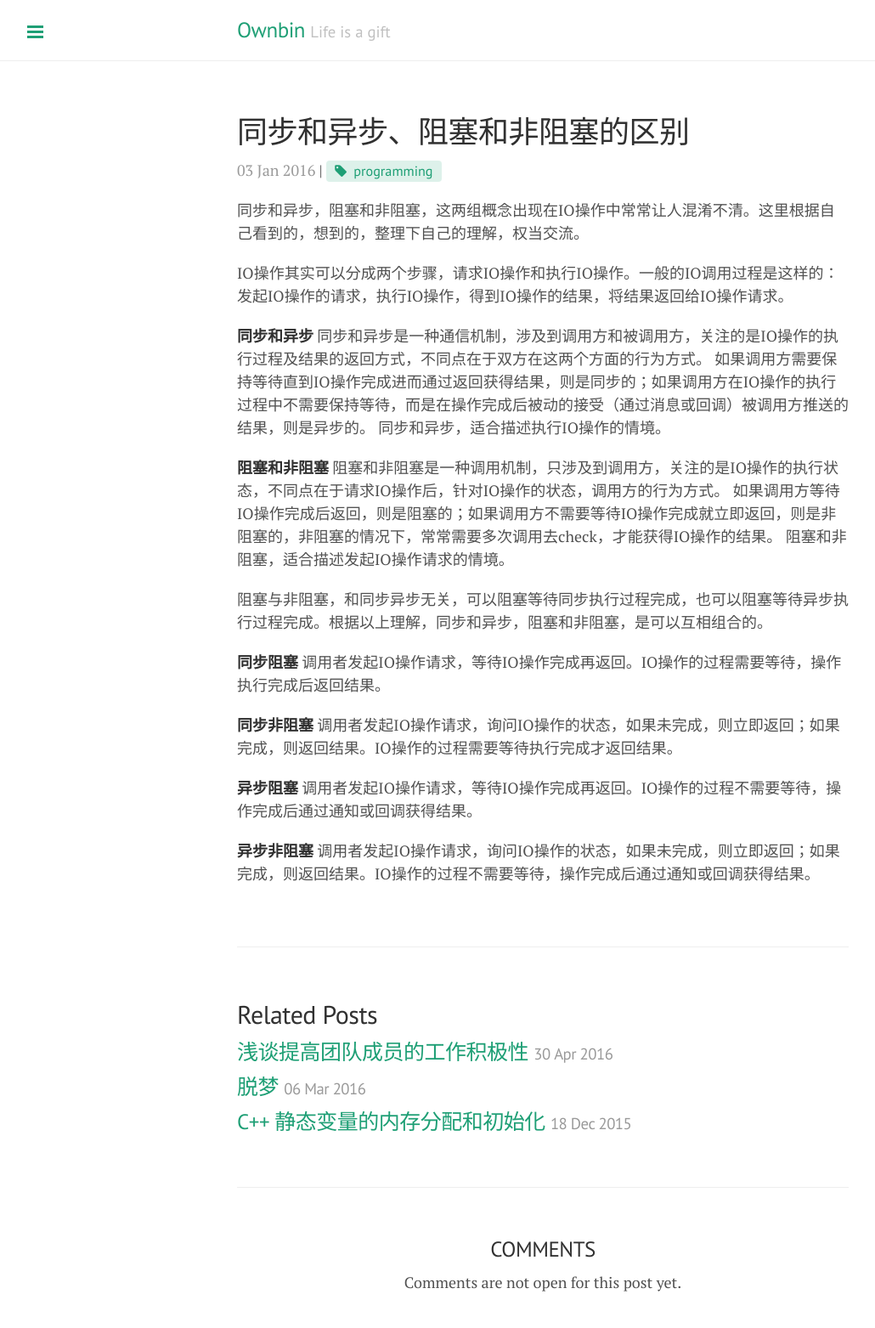
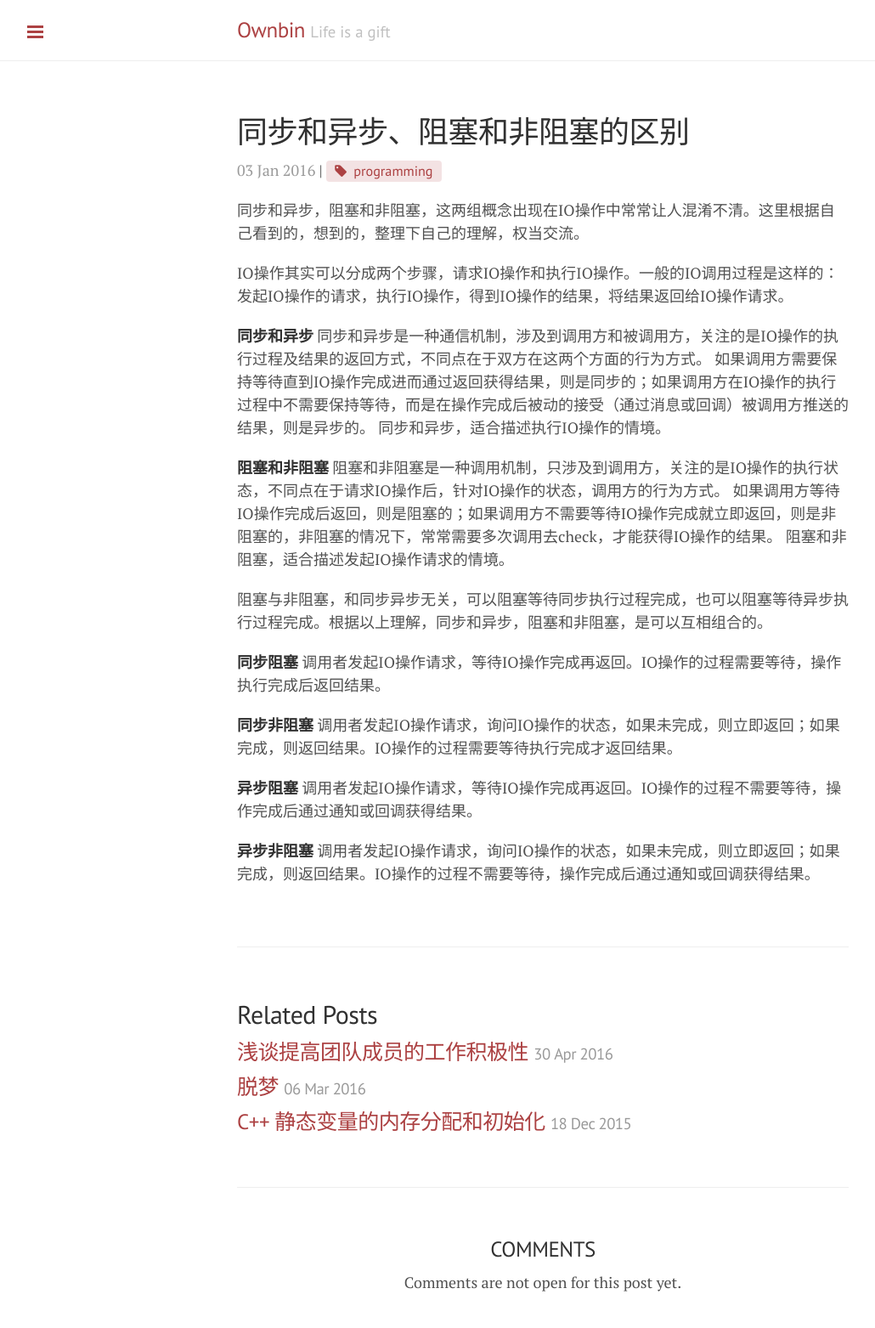
Before and after one commit to ownbin/ownbin.github.io, a Jekyll site: the page built from _posts/2016-01-03-sync-async.md, in a window 1280 px wide. Shown: the whole page at 85% size, without its empty margins (1-1031 px from the left). Built offline with Jekyll 4.4.1, drawn with Linux system fonts in a browser that asks for light colours; nearby versions of some CDN libraries.

Commit message:
change to red theme

```diff
--- a/assets/css/_sass/_config.scss
+++ b/assets/css/_sass/_config.scss
@@ -17,7 +17,7 @@ $white:      #fff;
 $lightgrey:  #eee;
 $black:      #000;
 
-$theme-color: $green2;
+$theme-color: $red;
 $theme-color-dark: darken($theme-color, 10%);
 
 $post-date-color: #9a9a9a;
```
